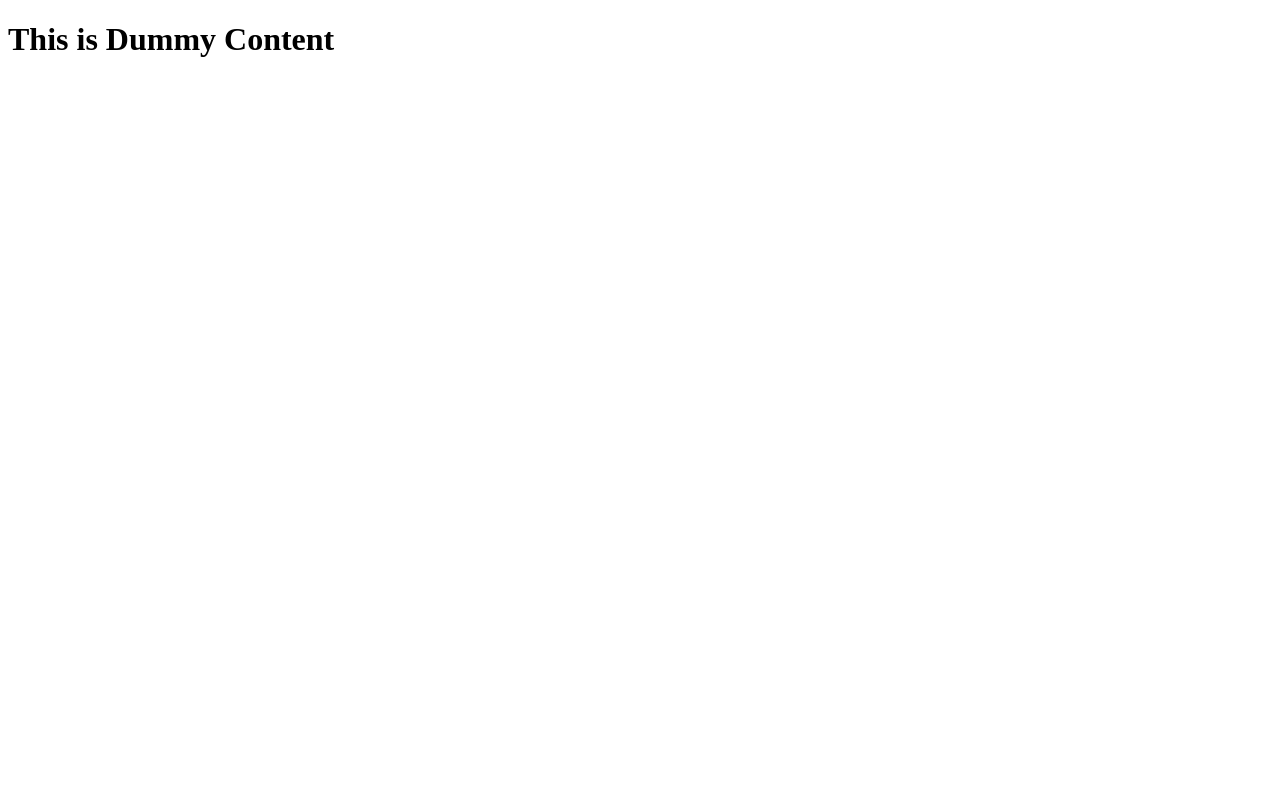
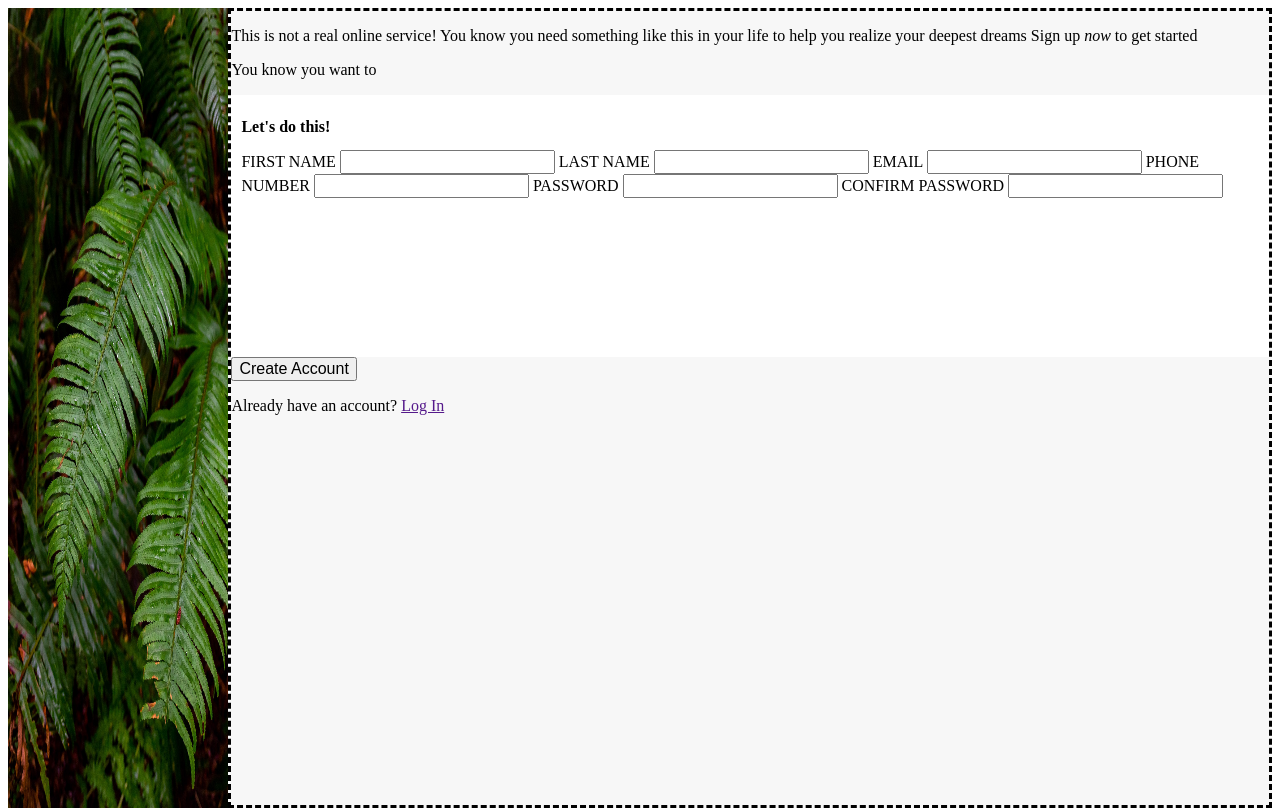
Before and after one commit to kaerukuujo/signup-form, a plain HTML site: page index.html in a window 1280 px wide. Drawn offline with Linux system fonts and the light colour scheme.

Commit message:
Added all content to page + basic styling

```diff
--- a/index.html
+++ b/index.html
@@ -9,6 +9,35 @@
     <script src="script.js"></script>
 </head>
 <body>
-    <h1>This is Dummy Content</h1>
+    <div class="container">
+        <div id="imageSide">
+            <img src="image.jpg" alt="leafBackground" height="100%" width="100%">
+
+        </div>
+        <div id="formSide">
+            <p>This is not a real online service! You know you need something
+                like this in your life to help you realize your deepest dreams
+                Sign up <em>now</em> to get started
+            </p>
+            <p>You know you want to</p>
+            <form id="signUp">
+                <h2>Let's do this!</h2>
+                <label for="first_name">FIRST NAME</label>
+                <input type="text" id="first_name" name="first_name">
+                <label for="last_name">LAST NAME</label>
+                <input type="text" id="last_name" name="last_name">
+                <label for="user_email">EMAIL</label>
+                <input type="email" name="user_email" id="user_email">
+                <label for="phone_num">PHONE NUMBER</label>
+                <input type="tel" id="phone_num" name="phone_num">
+                <label for="password">PASSWORD</label>
+                <input type="password" id="password" name="password">
+                <label for="confirmPass">CONFIRM PASSWORD</label>
+                <input type="password" id="confirmPass" name="confirmPass">
+            </form>
+            <button id="createAcc">Create Account</button>
+            <p id="logIn">Already have an account? <a href="">Log In</a></p>
+        </div>
+    </div>
 </body>
 </html>
--- a/style.css
+++ b/style.css
@@ -0,0 +1,41 @@
+@font-face {
+    font-family: Norse-Bold;
+    src: url(Norse-Bold.otf);
+}
+
+* {
+    box-sizing: border-box;
+    font-size: 16px;
+}
+
+body, html {
+    height: 100%;
+}
+
+
+.container {
+    height: 100%;
+    display: flex;
+}
+
+#formSide{
+    background-color: rgb(247, 247, 247);
+    height: 100%;
+    border-style: dashed;
+    border-color: black;
+}
+
+#signUp {
+    height: 33%;
+}
+
+#imageSide {
+    width: 33%;
+    height:100%;
+}
+
+#signUp {
+    padding: 10px;
+    box-shadow:rgb(0, 0, 0);
+    background-color: white;
+}
```
Also changed, not shown: Norse-Bold.otf (added), image.jpg (added), odin-lined.png (added).
